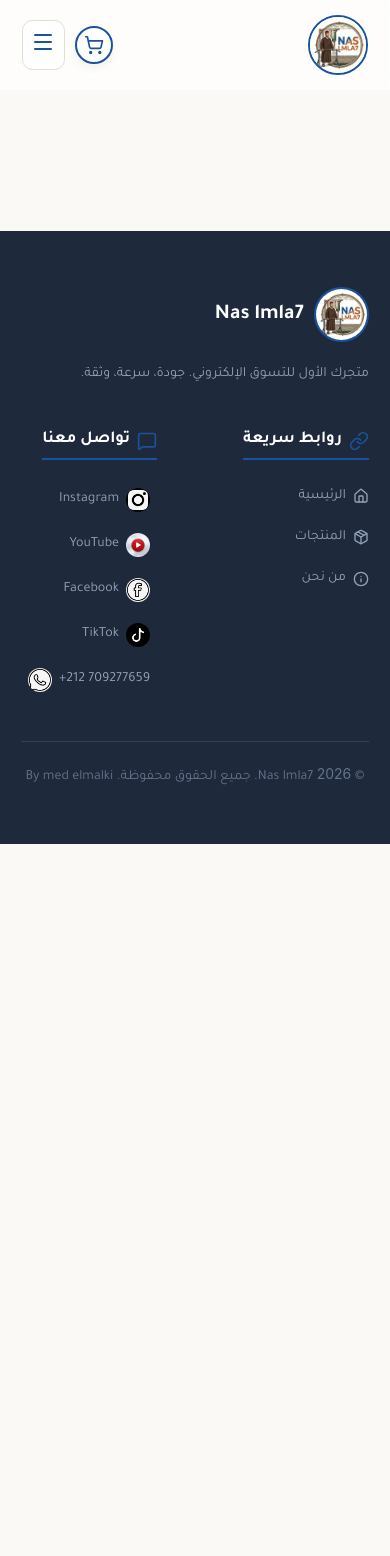
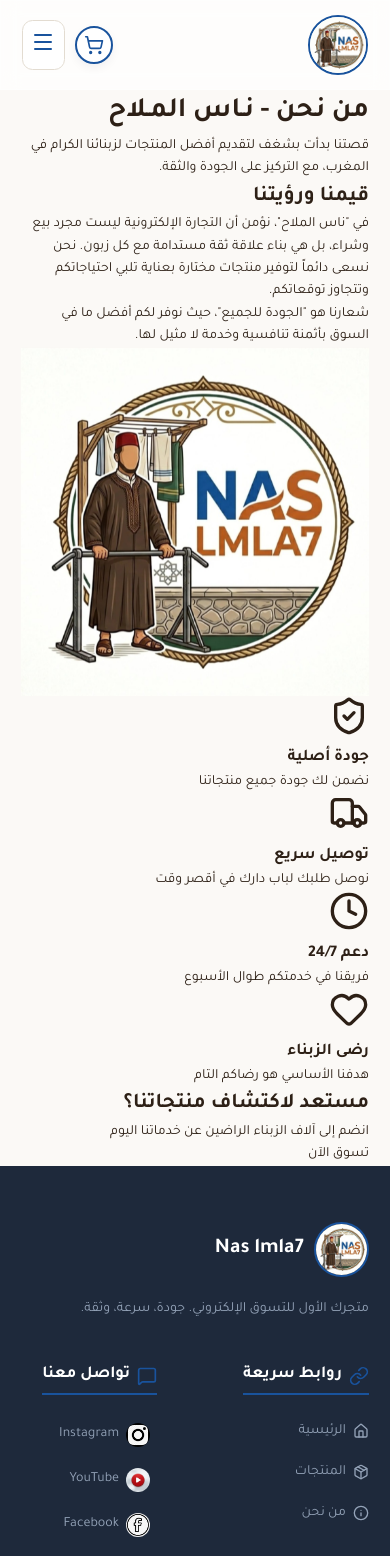
Before and after one commit to med2005-prog/naslmla7, a React (Vite) app: page /about in a window 390 px wide. Shown: the top 1556 px of the page. Before the commit the page ends 844 px from the top, so only its background shows below. Built offline with nearby package versions, Linux system fonts and the light colour scheme; no server answers.

Commit message:
Add About Us page and update routing

```diff
--- a/src/App.jsx
+++ b/src/App.jsx
@@ -4,6 +4,7 @@
 import Home from './pages/Home';
 import ProductDetails from './pages/ProductDetails';
 import Admin from './pages/Admin';
+import AboutUs from './pages/AboutUs';
 import { CartProvider } from './context/CartContext';
 import { ProductsProvider } from './context/ProductsContext';
 function App() {
@@ -16,6 +17,7 @@
               <Route path="/" element={<Home />} />
               <Route path="/product/:id" element={<ProductDetails />} />
               <Route path="/admin" element={<Admin />} />
+              <Route path="/about" element={<AboutUs />} />
 
             </Routes>
           </Layout>
--- a/src/components/Footer.jsx
+++ b/src/components/Footer.jsx
@@ -31,7 +31,7 @@
                 </a>
               </li>
               <li>
-                <a href="/#contact" style={{ display: 'flex', alignItems: 'center', gap: '0.5rem' }} className="hover-link">
+                <a href="/about" style={{ display: 'flex', alignItems: 'center', gap: '0.5rem' }} className="hover-link">
                   <Info size={16} /> من نحن
                 </a>
               </li>
--- a/src/components/Navbar.jsx
+++ b/src/components/Navbar.jsx
@@ -1,6 +1,6 @@
 import React, { useState } from 'react';
 import { Link, useLocation } from 'react-router-dom';
-import { ShoppingCart, Home as HomeIcon, Package, Phone, Menu, X } from 'lucide-react';
+import { ShoppingCart, Home as HomeIcon, Package, Phone, Menu, X, Info } from 'lucide-react';
 import { useCart } from '../context/CartContext';
 import CartModal from './CartModal';
 const Navbar = () => {
@@ -34,6 +34,11 @@
             <Link to="/" className={location.pathname === '/' ? 'active-link' : ''} style={{ display: 'flex', alignItems: 'center', gap: '0.5rem' }}>
               <HomeIcon size={18} />
               الرئيسية
+            </Link>
+
+            <Link to="/about" className={location.pathname === '/about' ? 'active-link' : ''} style={{ display: 'flex', alignItems: 'center', gap: '0.5rem' }}>
+              <Info size={18} />
+              من نحن
             </Link>
 
             {/* Contact Dropdown Desktop */}
@@ -150,6 +155,10 @@
             <Link to="/" onClick={toggleMenu} style={{ display: 'flex', alignItems: 'center', gap: '0.5rem' }}>
               <HomeIcon size={20} />
               الرئيسية
+            </Link>
+            <Link to="/about" onClick={toggleMenu} style={{ display: 'flex', alignItems: 'center', gap: '0.5rem' }}>
+              <Info size={20} />
+              من نحن
             </Link>
             <a href="#products" onClick={toggleMenu} style={{ display: 'flex', alignItems: 'center', gap: '0.5rem' }}>
               <Package size={20} />
--- /dev/null
+++ b/src/pages/AboutUs.jsx
@@ -0,0 +1,74 @@
+import React from 'react';
+import { ShieldCheck, Truck, Clock, Heart } from 'lucide-react';
+
+const AboutUs = () => {
+  return (
+    <div className="min-h-screen bg-[#fbf9f6] pt-24 pb-16">
+      <div className="container mx-auto px-4">
+        {/* Hero Section */}
+        <div className="text-center mb-16 fade-in">
+          <h1 className="text-4xl md:text-5xl font-extrabold text-[#19539d] mb-4">
+            من نحن - نـاس المـلاح
+          </h1>
+          <p className="text-xl text-[#57463a] max-w-2xl mx-auto">
+            قصتنا بدأت بشغف لتقديم أفضل المنتجات لزبنائنا الكرام في المغرب، مع التركيز على الجودة والثقة.
+          </p>
+          <div className="mt-8 h-1 w-24 bg-[#b35d25] mx-auto rounded-full"></div>
+        </div>
+
+        {/* Content Section */}
+        <div className="grid grid-cols-1 md:grid-cols-2 gap-12 items-center mb-20">
+          <div className="fade-in" style={{ animationDelay: '0.2s' }}>
+            <h2 className="text-3xl font-bold text-[#19539d] mb-6 border-r-4 border-[#b35d25] pr-4">
+              قيمنا ورؤيتنا
+            </h2>
+            <p className="text-lg text-[#57463a] mb-6 leading-relaxed">
+              في "ناس الملاح"، نؤمن أن التجارة الإلكترونية ليست مجرد بيع وشراء، بل هي بناء علاقة ثقة مستدامة مع كل زبون. نحن نسعى دائماً لتوفير منتجات مختارة بعناية تلبي احتياجاتكم وتتجاوز توقعاتكم.
+            </p>
+            <p className="text-lg text-[#57463a] leading-relaxed">
+              شعارنا هو "الجودة للجميع"، حيث نوفر لكم أفضل ما في السوق بأثمنة تنافسية وخدمة لا مثيل لها.
+            </p>
+          </div>
+          <div className="relative fade-in flex justify-center" style={{ animationDelay: '0.4s' }}>
+            <div className="rounded-2xl overflow-hidden shadow-2xl transition-transform hover:scale-[1.02] duration-500 max-w-md">
+               <img
+                src="/nas_logo.jpg"
+                alt="Nas lmla7 Logo"
+                className="w-full h-auto object-cover"
+              />
+            </div>
+            <div className="absolute -bottom-6 -right-6 w-32 h-32 bg-[#b35d25] rounded-full opacity-20 -z-10"></div>
+            <div className="absolute -top-6 -left-6 w-24 h-24 bg-[#19539d] rounded-full opacity-10 -z-10"></div>
+          </div>
+        </div>
+
+        {/* Features Grid */}
+        <div className="grid grid-cols-1 sm:grid-cols-2 lg:grid-cols-4 gap-8 mb-20 text-center">
+          {[
+            { icon: <ShieldCheck size={40} className="text-[#b35d25] mx-auto" />, title: "جودة أصلية", desc: "نضمن لك جودة جميع منتجاتنا" },
+            { icon: <Truck size={40} className="text-[#b35d25] mx-auto" />, title: "توصيل سريع", desc: "نوصل طلبك لباب دارك في أقصر وقت" },
+            { icon: <Clock size={40} className="text-[#b35d25] mx-auto" />, title: "دعم 24/7", desc: "فريقنا في خدمتكم طوال الأسبوع" },
+            { icon: <Heart size={40} className="text-[#b35d25] mx-auto" />, title: "رضى الزبناء", desc: "هدفنا الأساسي هو رضاكم التام" }
+          ].map((feature, idx) => (
+            <div key={idx} className="bg-white p-8 rounded-2xl shadow-lg border border-[#e3dcd1] hover:border-[#b35d25] transition-all duration-300 hover:-translate-y-2 fade-in" style={{ animationDelay: `${0.2 * (idx + 3)}s` }}>
+              <div className="mb-4">{feature.icon}</div>
+              <h3 className="text-xl font-bold text-[#19539d] mb-2">{feature.title}</h3>
+              <p className="text-[#57463a]">{feature.desc}</p>
+            </div>
+          ))}
+        </div>
+
+        {/* Call to Action */}
+        <div className="bg-gradient-to-r from-[#19539d] to-[#b35d25] rounded-3xl p-10 md:p-16 text-center text-white shadow-xl fade-in" style={{ animationDelay: '1s' }}>
+          <h2 className="text-3xl md:text-4xl font-bold mb-6">مستعد لاكتشاف منتجاتنا؟</h2>
+          <p className="text-xl mb-8 opacity-90">انضم إلى آلاف الزبناء الراضين عن خدماتنا اليوم</p>
+          <a href="/#products" className="inline-block bg-white text-[#19539d] font-bold py-4 px-10 rounded-full hover:bg-opacity-90 transition-all transform hover:scale-110 shadow-lg">
+            تسوق الآن
+          </a>
+        </div>
+      </div>
+    </div>
+  );
+};
+
+export default AboutUs;
```
Also changed, not shown: 1 other file (tests, documents, lock files or other folders).
